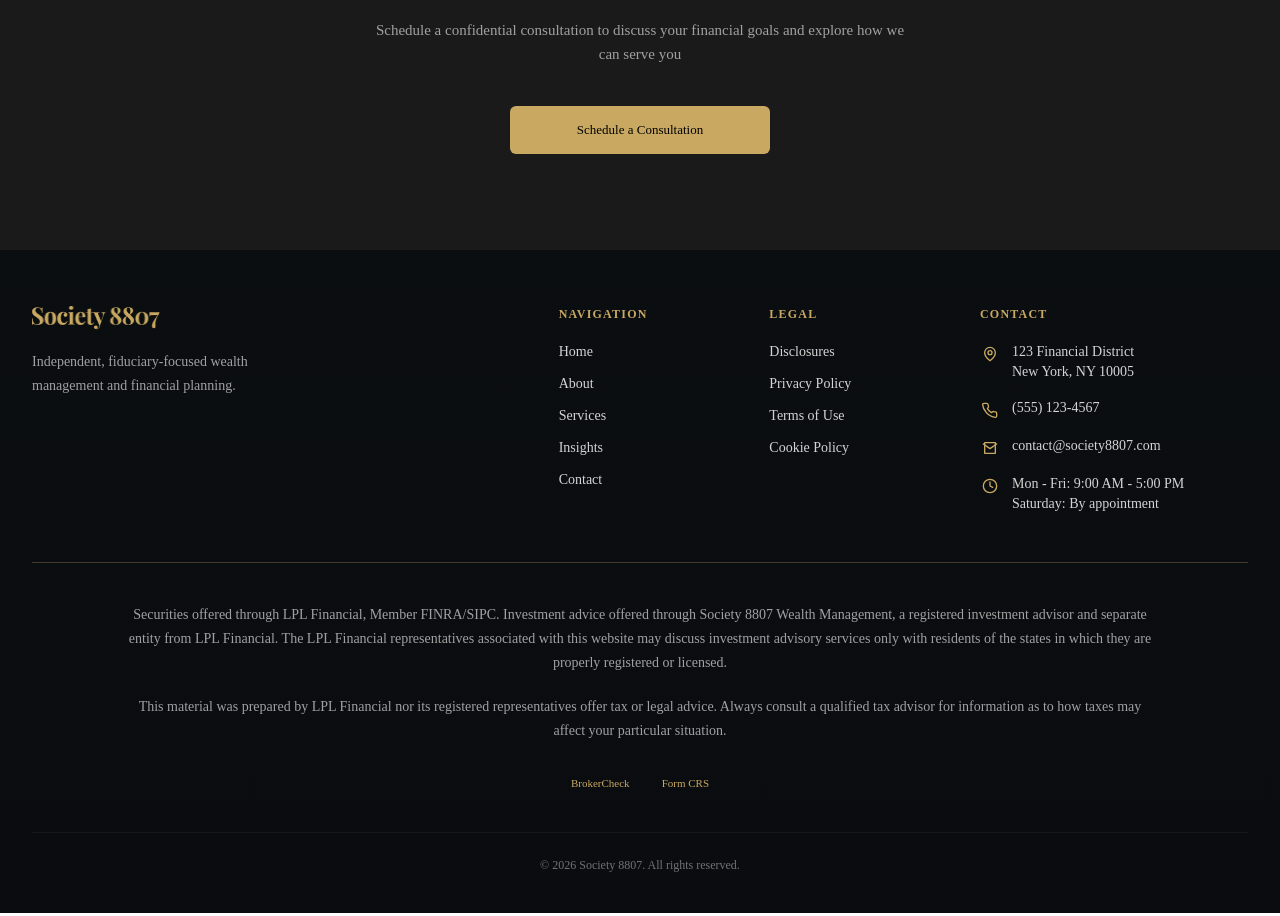
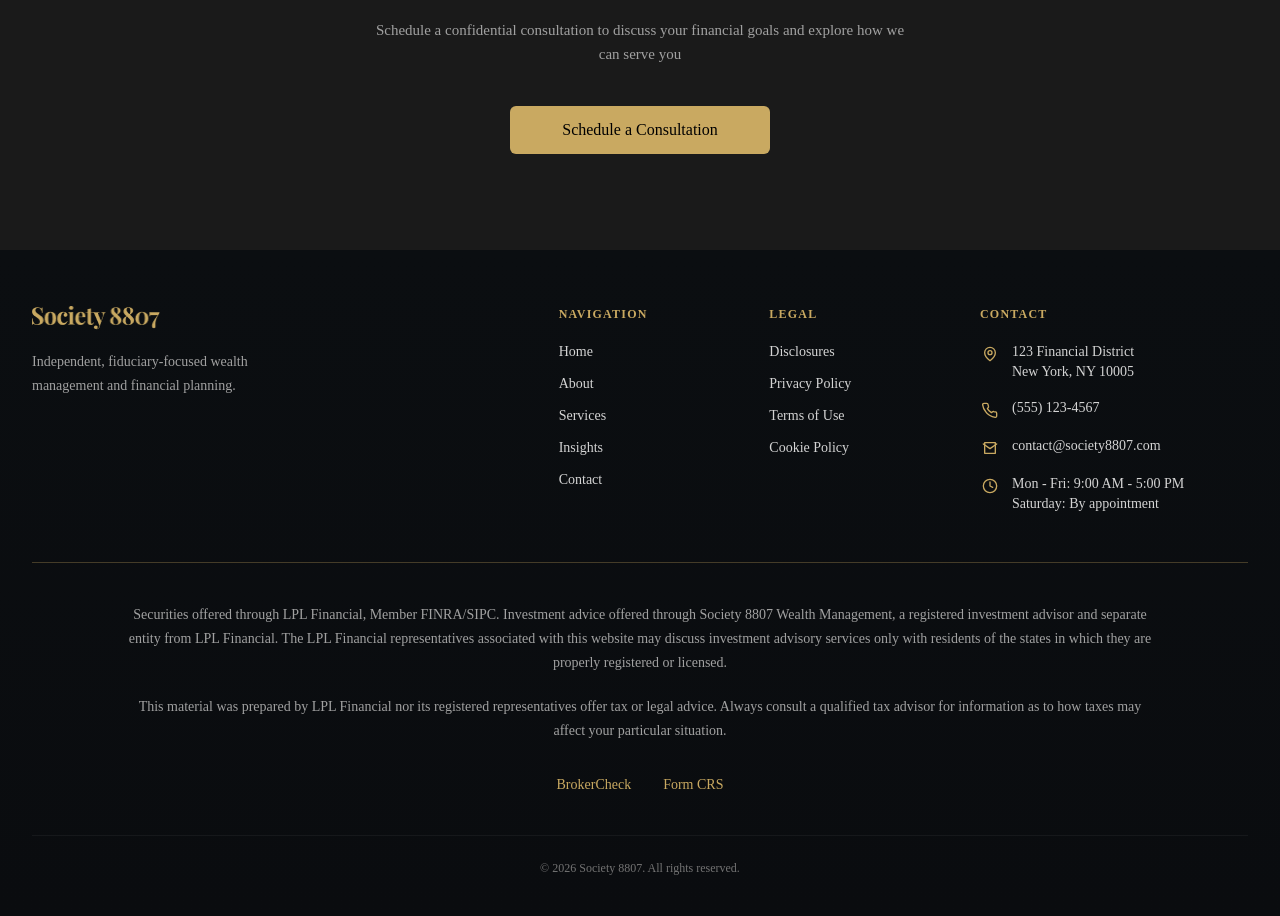
Before and after one commit to ShuvrotoKumar/society-8807, a Next.js app: page /about in a window 1280 px wide. Shown: the part 5720-6636 px from the top of the page. Built offline with nearby package versions, Linux system fonts and the light colour scheme.

Commit message:
fixed pixel issue in cta and footer section

```diff
--- a/components/layout/footer.tsx
+++ b/components/layout/footer.tsx
@@ -119,8 +119,8 @@ export const Footer: React.FC = () => {
           </p>
 
           <div className="mt-8 flex items-center justify-center gap-8 text-[11px]">
-            <a href="/brokercheck" className="text-[#C9A961] hover:text-[#E7C55A] transition-colors">BrokerCheck</a>
-            <a href="/crs" className="text-[#C9A961] hover:text-[#E7C55A] transition-colors">Form CRS</a>
+            <a href="/brokercheck" className="text-[#C9A961] text-sm hover:text-[#E7C55A] transition-colors">BrokerCheck</a>
+            <a href="/crs" className="text-[#C9A961] text-sm hover:text-[#E7C55A] transition-colors">Form CRS</a>
           </div>
         </div>
 
--- a/components/sections/cta-section.tsx
+++ b/components/sections/cta-section.tsx
@@ -18,7 +18,7 @@ export const CtaSection: React.FC = () => {
 
           <div className="mt-10 flex justify-center">
             <Link href="/schedule">
-            <Button className="h-12 w-[260px] rounded-[10px] !bg-[#C9A961] text-[13px] font-medium !text-black hover:!bg-[#B99225] focus:!ring-[#C9A961]">
+            <Button className="h-12 w-[260px] rounded-[10px] !bg-[#C9A961] text-[16px] font-medium !text-black hover:!bg-[#B99225] focus:!ring-[#C9A961]">
               Schedule a Consultation
             </Button>
             </Link>
--- a/components/sections/hero-section.tsx
+++ b/components/sections/hero-section.tsx
@@ -31,14 +31,14 @@ export const HeroSection: React.FC = () => {
           </Button>
           </Link>
 
-          <a
-            href="#"
-            className="inline-flex items-center gap-2 text-[#C9A961] hover:text-[#d7be86] transition-colors text-sm sm:text-base"
+          <Link href="/contact">
+            <span className="inline-flex items-center gap-2 text-[#C9A961] hover:text-[#d7be86] transition-colors text-sm sm:text-base"
             style={{ fontFamily: 'Playfair Display, serif' }}
           >
             Learn Our Approach
             <span aria-hidden>→</span>
-          </a>
+          </span>
+          </Link>
         </div>
       </div>
 
```
